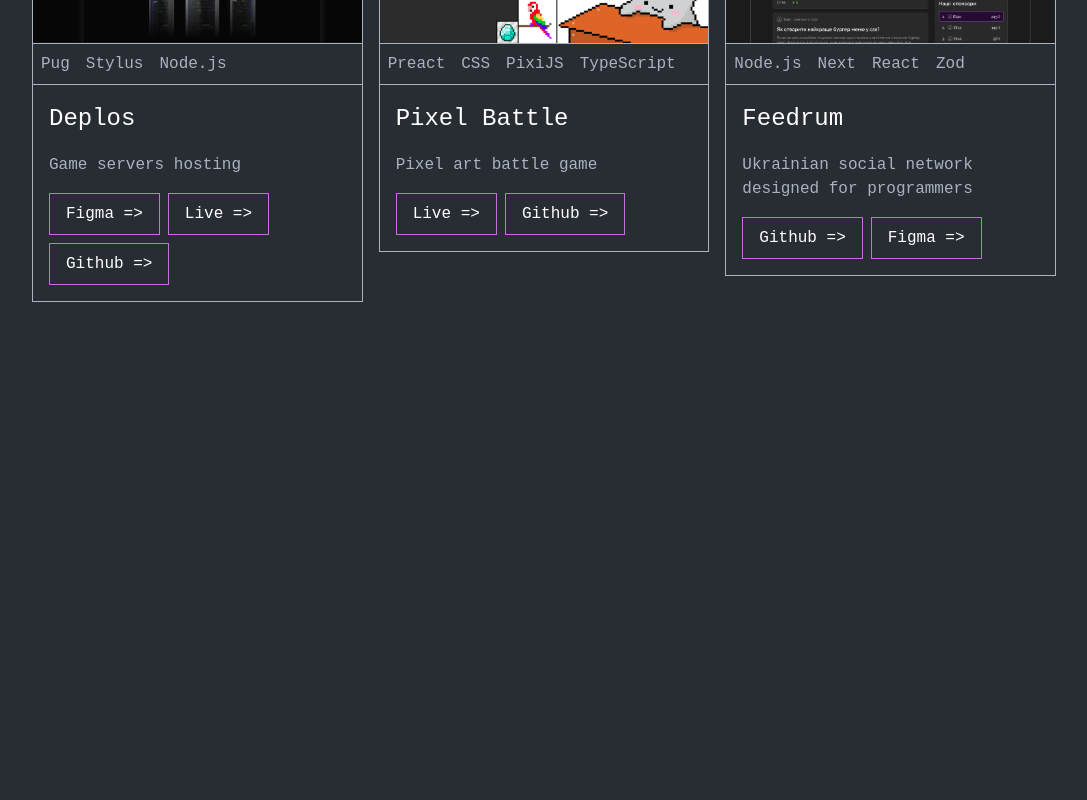
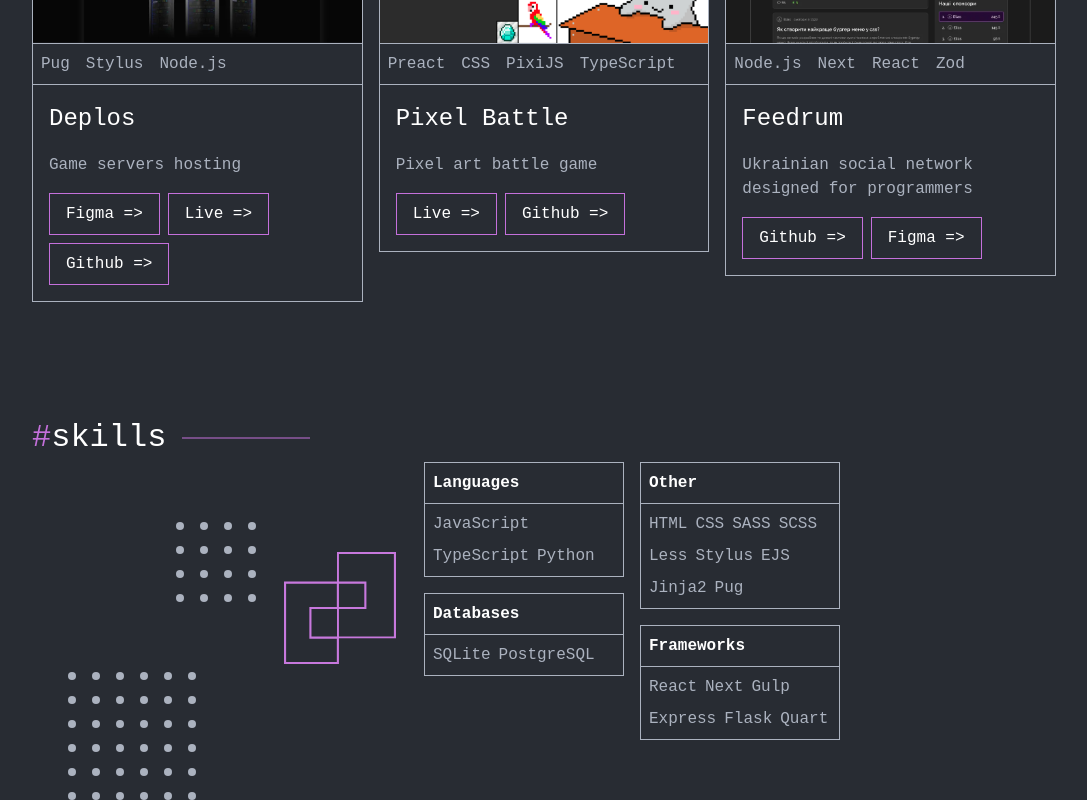
Before and after one commit to dipak-majumdar/portfolio, a React (Vite) app: page / in a window 1280 px wide. Shown: the part 929-1729 px from the top of the page, without its empty margins (96-1183 px from the left). Before the commit the page ends 1231 px from the top, so only its background shows below. Built offline with nearby package versions, Linux system fonts and the light colour scheme; a web font is replaced by a local one.

Commit message:
Skills block added

```diff
--- a/src/App.jsx
+++ b/src/App.jsx
@@ -18,7 +18,7 @@ function App() {
         <Header t={en} />
         <main className="container content">
           <Routes>
-            <Route path="/" element={<Home home={en.pages.home} projects={en.projects} />} />
+            <Route path="/" element={<Home home={en.pages.home} projects={en.projects} skills={en.skills} />} />
             <Route path="/about" element={<About />} />
           </Routes>
         </main>
--- /dev/null
+++ b/src/components/SkillBlock.jsx
@@ -0,0 +1,18 @@
+import React from 'react';
+import skills from "../consts/skills";
+import techs from "../consts/techs";
+
+export default function SkillBlock({ id, t }) {
+    return (
+        <div className="skill-block">
+            <div className="skill-block__name">{t[id]}</div>
+            <ul className="skill-block__list">
+                {skills[id].map((techIndex) => (
+                    <li key={techIndex} className="skill-block__skill">
+                        {techs[techIndex]}
+                    </li>
+                ))}
+            </ul>
+        </div>
+    );
+};
--- /dev/null
+++ b/src/components/Skills.jsx
@@ -0,0 +1,27 @@
+import React from 'react';
+import Dots from "./Dots";
+import SkillBlock from "./SkillBlock";
+import skillList from "../consts/skills";
+import logoOutline from '../assets/images/logo-outline.svg';
+
+export default function Skills({ section, t }) {
+    return (
+        <section className="skills">
+            <h2 className="h2">{section.title}</h2>
+            <div className="skills__content">
+                <div className="skills__illustrations illustrations">
+                    <img src={logoOutline} alt="" className="illustrations__logo" />
+                    <Dots width={4} height={4} />
+                    <Dots width={6} height={6} />
+                </div>
+                <div className="skills__list">
+                    {Object.keys(skillList)
+                        .filter(id => id !== "tool")
+                        .map((id) => (
+                            <SkillBlock key={id} id={id} t={t} />
+                        ))}
+                </div>
+            </div>
+        </section>
+    );
+};
--- a/src/pages/Home.jsx
+++ b/src/pages/Home.jsx
@@ -2,10 +2,10 @@ import React from 'react'
 import "../assets/styles/pages/home.sass"
 import Hero from '../components/Hero';
 import Projects from '../components/Projects';
+import Skills from '../components/Skills';
 
-
-function Home({ home, projects }) {
-  console.log("home", home);
+function Home({ home, projects, skills }) {
+  console.log("home", home.skills);
   const title = "Dipak Majumdar <br /> <span>Software Engineer</span>";
   const description = "I'm a software engineer with a passion for building web applications.";
   const button = "Contact Me";
@@ -15,6 +15,7 @@ function Home({ home, projects }) {
     <>
       <Hero title={title} description={description} button={button} status={status} />
       <Projects section={home.projects} t={projects} limit={3} />
+      <Skills section={home.skills} t={skills} />
     </>
   )
 }
```
Also changed, not shown: src/components/Skills.js (deleted, +0 -26 lines).
